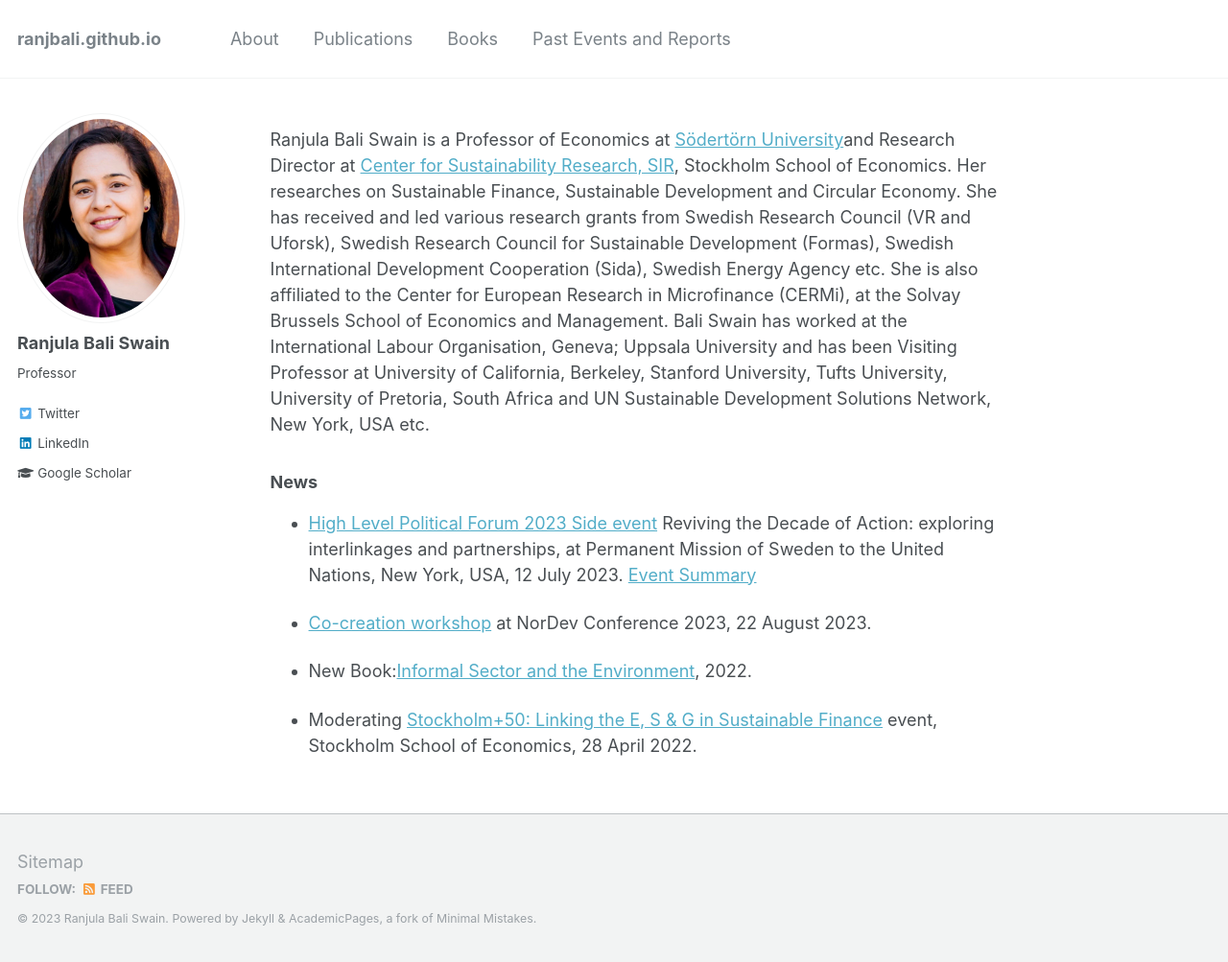
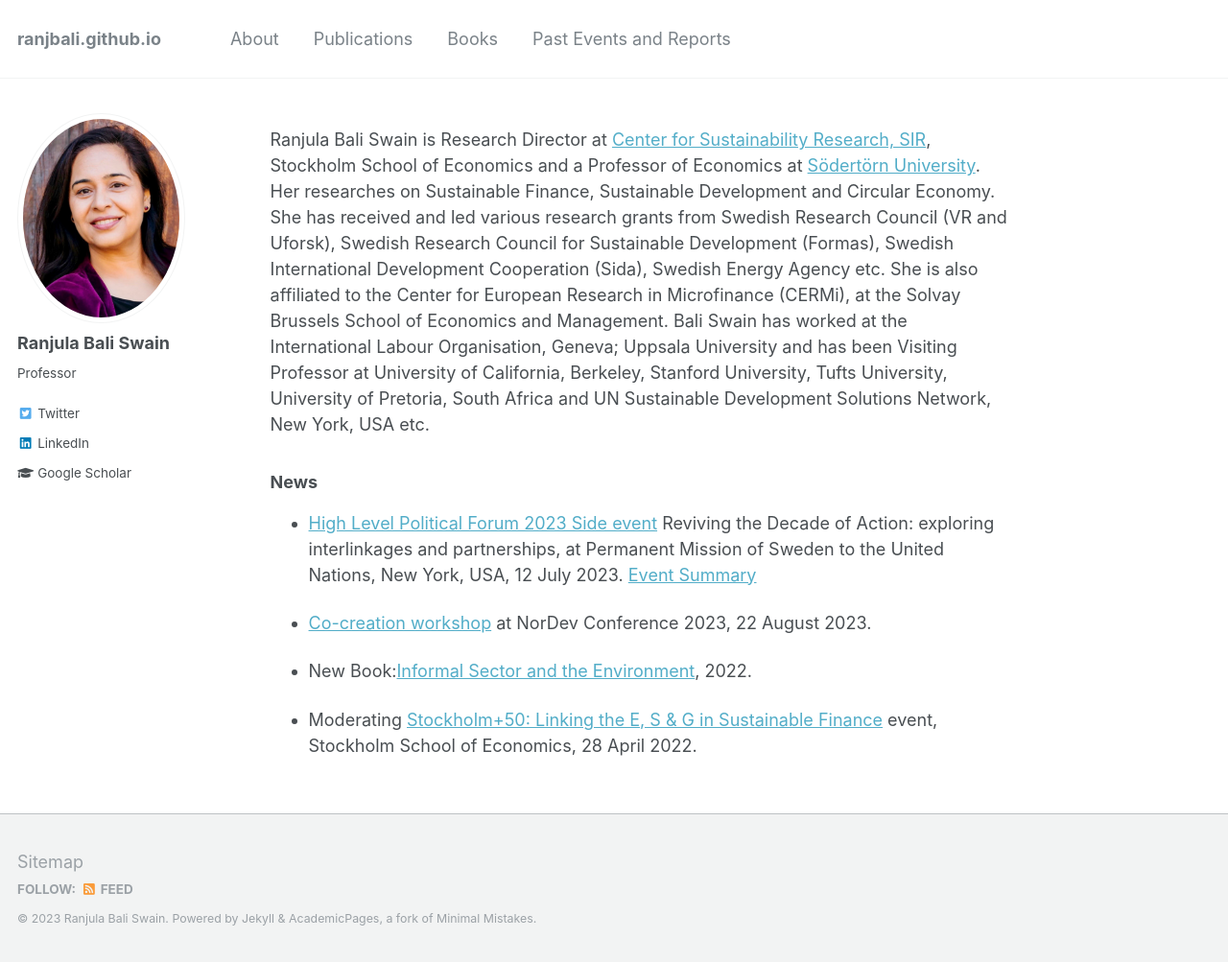
Before and after one commit to ranjbali/ranjbali.github.io, a Jekyll site: the page built from _pages/about.md, in a window 1280 px wide and 1003 px high. Shown: the whole window at 96% size. Built offline with Jekyll 4.4.1, drawn with Linux system fonts in a browser that asks for light colours.

```diff
--- a/_pages/about.md
+++ b/_pages/about.md
@@ -8,7 +8,7 @@ redirect_from:
   - /about.html
 ---
 
-Ranjula Bali Swain is a Professor of Economics at [Södertörn University](https://www.sh.se/kontakt/forskare/ranjula-bali)and Research Director at [Center for Sustainability Research, SIR](https://www.hhs.se/en/research/centers/csr/), Stockholm School of Economics. Her researches on Sustainable Finance, Sustainable Development and Circular Economy.  She has received and led various research grants from  Swedish Research Council (VR and Uforsk), Swedish Research Council for Sustainable Development (Formas), Swedish International Development Cooperation (Sida), Swedish Energy Agency etc. She is also affiliated to the Center for European Research in Microfinance (CERMi), at the Solvay Brussels School of Economics and Management. Bali Swain has worked at the International Labour Organisation, Geneva; Uppsala University and has been Visiting Professor at University of California, Berkeley, Stanford University, Tufts University, University of Pretoria, South Africa and UN Sustainable Development Solutions Network, New York, USA etc.
+Ranjula Bali Swain is Research Director at [Center for Sustainability Research, SIR](https://www.hhs.se/en/research/centers/csr/), Stockholm School of Economics and a Professor of Economics at [Södertörn University](https://www.sh.se/kontakt/forskare/ranjula-bali). Her researches on Sustainable Finance, Sustainable Development and Circular Economy.  She has received and led various research grants from  Swedish Research Council (VR and Uforsk), Swedish Research Council for Sustainable Development (Formas), Swedish International Development Cooperation (Sida), Swedish Energy Agency etc. She is also affiliated to the Center for European Research in Microfinance (CERMi), at the Solvay Brussels School of Economics and Management. Bali Swain has worked at the International Labour Organisation, Geneva; Uppsala University and has been Visiting Professor at University of California, Berkeley, Stanford University, Tufts University, University of Pretoria, South Africa and UN Sustainable Development Solutions Network, New York, USA etc.
 
 ### News
 * [High Level Political Forum 2023 Side event](https://www.hhs.se/en/research/centers/csr/news/high-level-political-forum-2023-reviving-the-decade-of-action-exploring-interlinkages-and-partnerships/)  Reviving the Decade of Action: exploring interlinkages and partnerships, at Permanent Mission of Sweden to the United Nations, New York, USA, 12 July 2023. [Event Summary](../files/HLPF 2023 Side Event Report.pdf)
```
